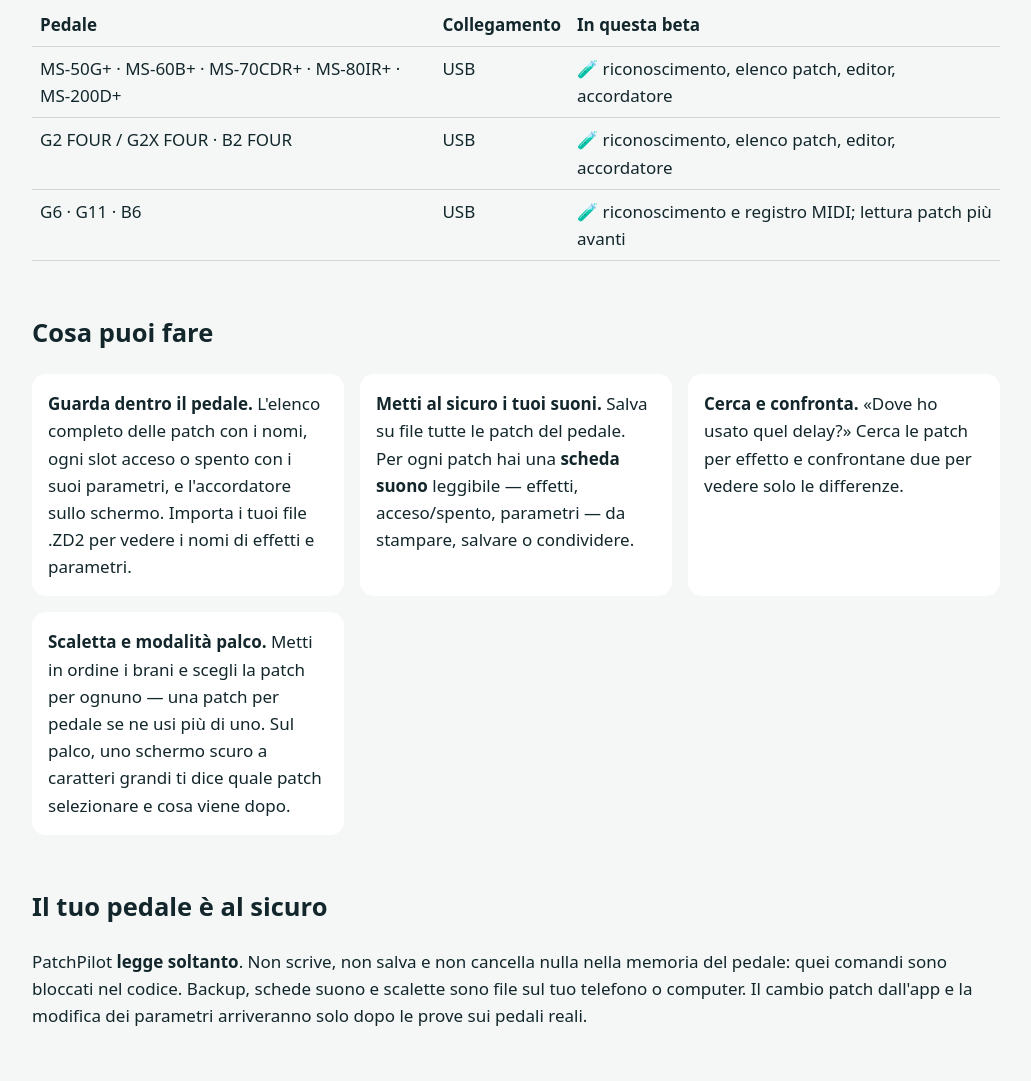
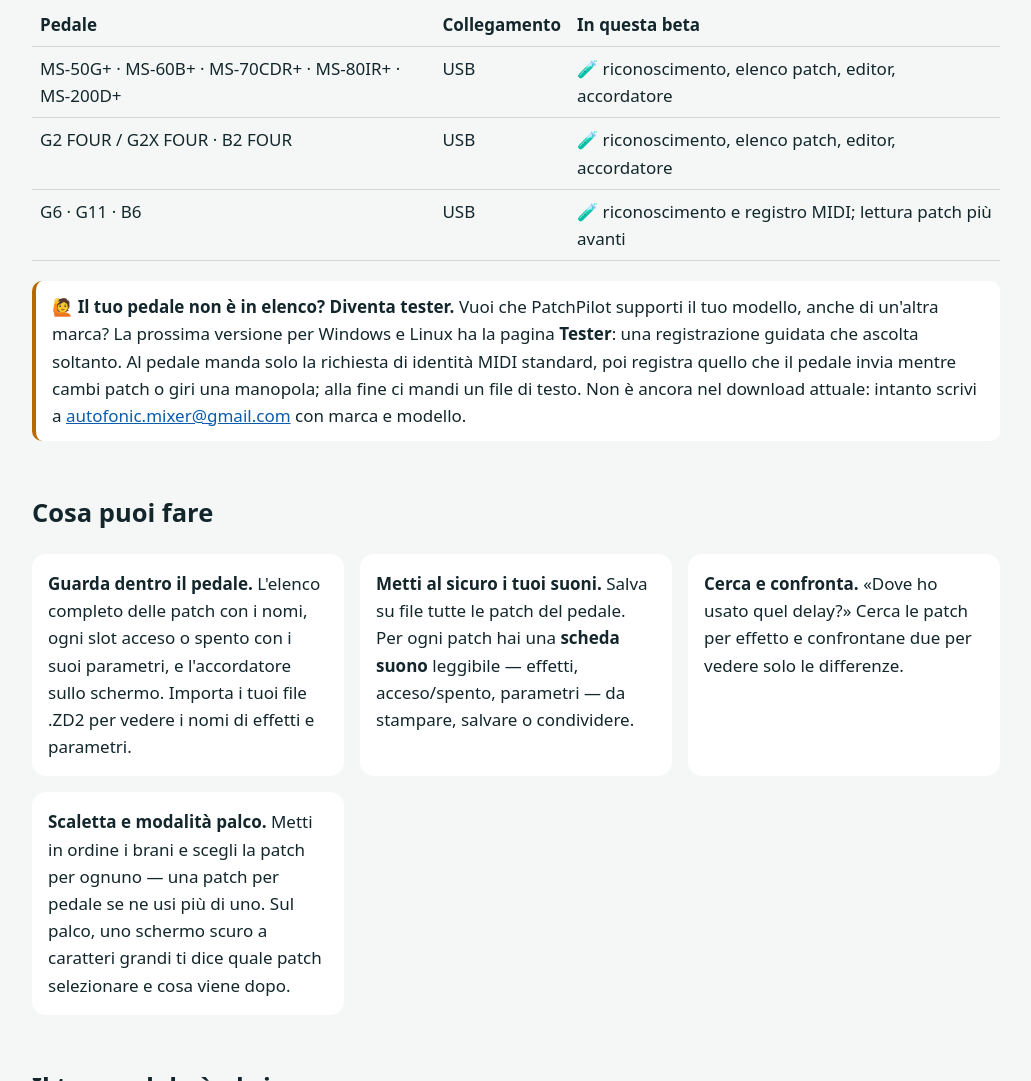
Before and after one commit to francescorizzo-cyber/patchpilot, a plain HTML site: page docs/it/index.html in a window 1280 px wide. Shown: the part 1328-2409 px from the top of the page, without its empty margins (124-1155 px from the left). Drawn offline with Linux system fonts and the light colour scheme.

Commit message:
Diventa tester: come far aggiungere un pedale non in elenco (README e sito)
Co-Authored-By: Claude Fable 5.2 <noreply@anthropic.com>
Claude-Session: https://claude.ai/code/session_016nMkwZNvanWj8WkSvaZa9V

```diff
--- a/docs/it/index.html
+++ b/docs/it/index.html
@@ -145,6 +145,7 @@ small,footer{color:var(--muted)}a{color:var(--blue)}footer{margin-top:3em;font-s
 <tr><td>G2 FOUR / G2X FOUR · B2 FOUR</td><td>USB</td><td>🧪 riconoscimento, elenco patch, editor, accordatore</td></tr>
 <tr><td>G6 · G11 · B6</td><td>USB</td><td>🧪 riconoscimento e registro MIDI; lettura patch più avanti</td></tr>
 </table></div>
+<p class="note">🙋 <strong>Il tuo pedale non è in elenco? Diventa tester.</strong> Vuoi che PatchPilot supporti il tuo modello, anche di un'altra marca? La prossima versione per Windows e Linux ha la pagina <strong>Tester</strong>: una registrazione guidata che ascolta soltanto. Al pedale manda solo la richiesta di identità MIDI standard, poi registra quello che il pedale invia mentre cambi patch o giri una manopola; alla fine ci mandi un file di testo. Non è ancora nel download attuale: intanto scrivi a <a href="mailto:autofonic.mixer@gmail.com">autofonic.mixer@gmail.com</a> con marca e modello.</p>
 
 <h2>Cosa puoi fare</h2>
 <div class="grid">
```
Also changed, not shown: docs/index.html (+1 -0 lines), 1 other file.
